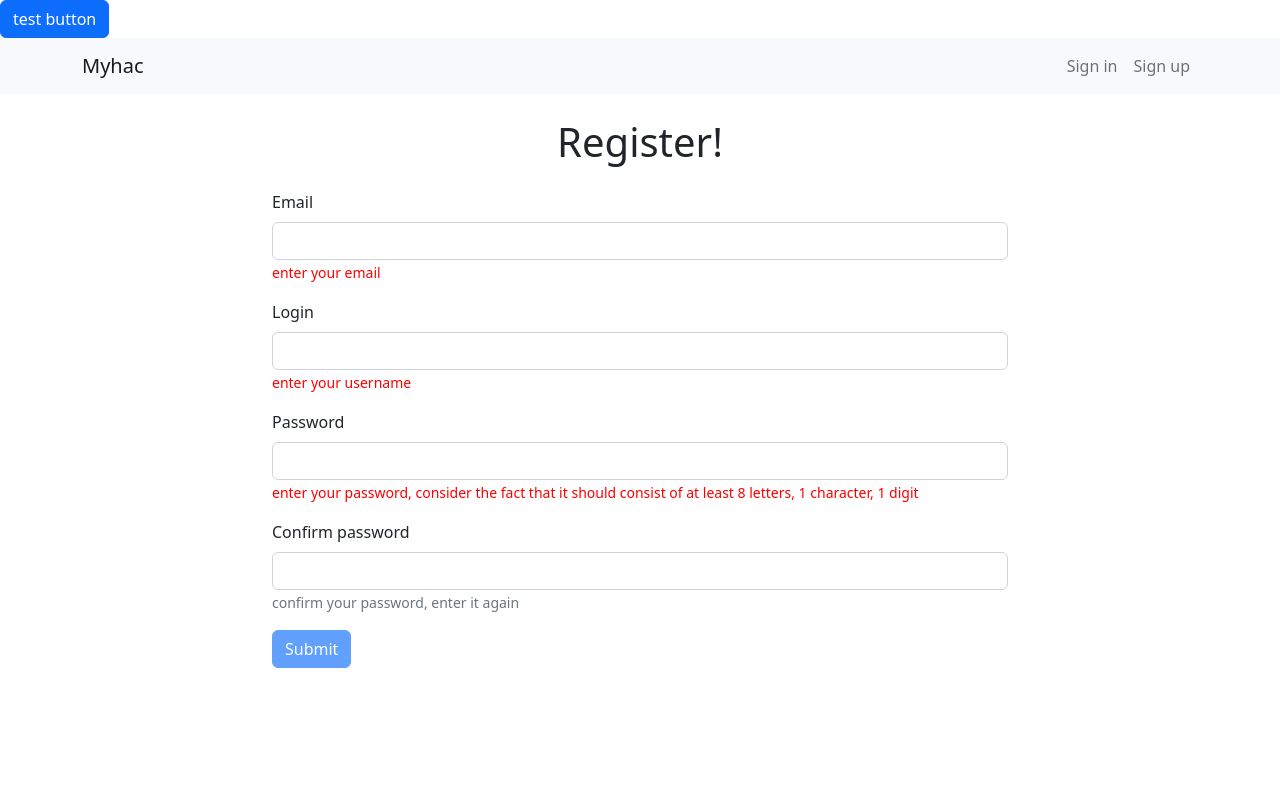
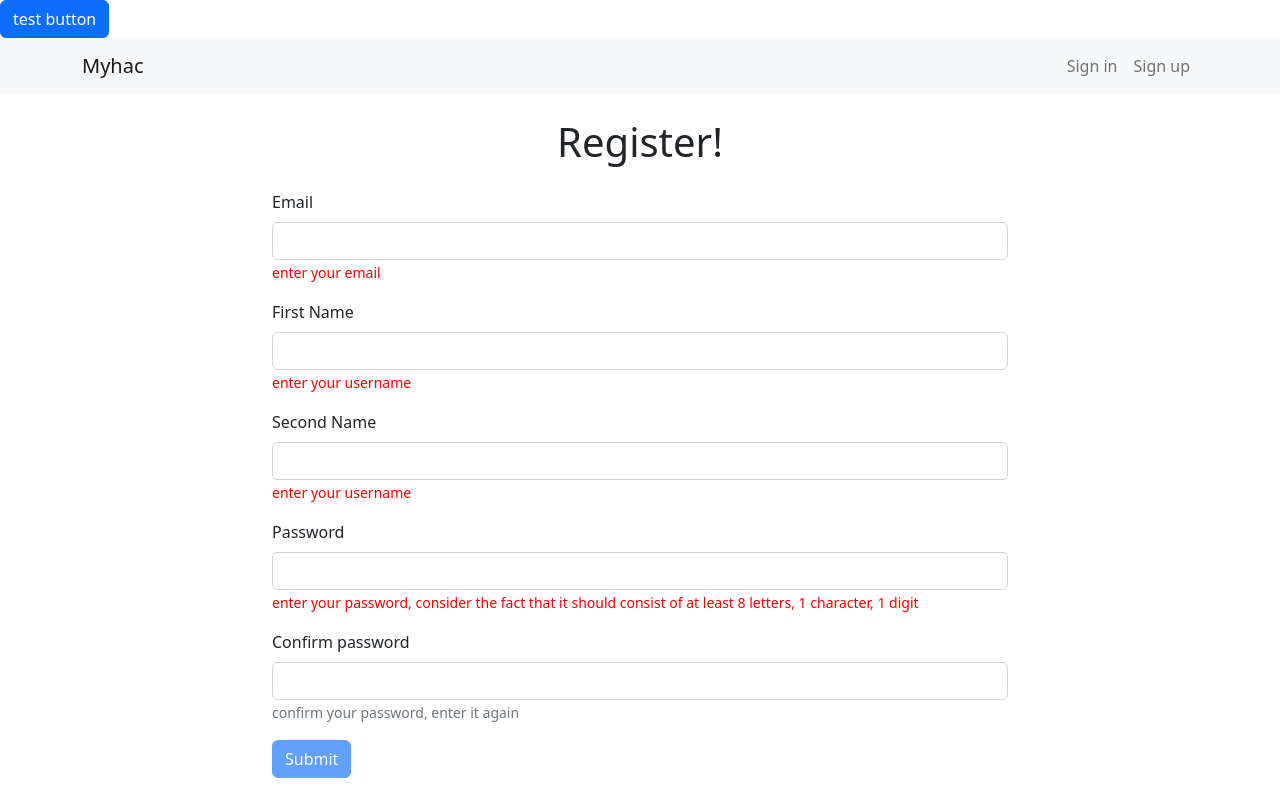
Before and after one commit to IlchenkoYegor/react-VP, a React (Create React App) app: page /register in a window 1280 px wide. Built offline with nearby package versions, Linux system fonts and the light colour scheme; no server answers.

Commit message:
added manual registration

```diff
--- a/src/App.js
+++ b/src/App.js
@@ -11,6 +11,7 @@ import Login from './pages/Login';
 import MainNavbar from './components/MainNavbar';
 import { Button } from 'react-bootstrap';
 import Map from './pages/Map';
+import CityChoose from './pages/CityChoose';
 
 
 
@@ -44,6 +45,9 @@ function App() {
         </Route>
         <Route path='/main' element={<Main/>}>
         </Route>
+        <Route path='/city' element={<CityChoose/>}>
+
+        </Route>
       </Routes>
       </div>
   );
--- a/src/components/MapInterface.js
+++ b/src/components/MapInterface.js
@@ -1,16 +1,41 @@
-import React from 'react'
+import React, { useState } from 'react'
+import { Form } from 'react-bootstrap'
 import RequestAFittingPointsButton from './RequestAFittingPointsButton'
 import SendResultsButton from './SendResultsButton'
 
 
 export default function MapInterface() {
+  const [amount, setAmount] = useState();
+  function onSubmitMostFitting(e){
+      e.preventDefault();
+      console.log("http://localhost:8000/findLocation");
+  }
+
+  function onSubmitMostSendSelected(e){
+    e.preventDefault();
+    console.log("http://localhost:8000/sendPoints");
+  }
+
+  function onAmountChange(e){
+    setAmount(e.target.value);
+  }
+
   return (
        <div>
     <div className='text-center '>Map</div>
-    <p className='mb-3'>From here you can point the destination of aid trucks, using the information from polling and start the polling</p>
+    <p className='mb-3 mt-3 ml-3'>From here you can point the destination of aid trucks, using the information from polling and start the polling</p>
     <p className='mb-3'>But firstly you have to choose the city where you wish to set the aid centers</p>
-        <RequestAFittingPointsButton className='mb-3'>find the most fitting points</RequestAFittingPointsButton>
-        <SendResultsButton>send selected locations</SendResultsButton>
+        <Form onSubmit={onSubmitMostFitting}>
+          <button className='btn mb-3'>find the most fitting points</button>
+          </Form>
+          <Form onSubmit={onSubmitMostSendSelected}>
+          <button className='btn mt-3 ml-3'>send selected locations</button>
+        </Form>
+        <Form>
+          <Form.Text>Enter the amount of points which you want to set</Form.Text>
+          <Form.Range min={1} max={100} onChange={onAmountChange}></Form.Range>
+          <Form.Label className='ctr'>{amount}</Form.Label>
+        </Form>
     </div>
 
   )
--- /dev/null
+++ b/src/pages/CityChoose.js
@@ -0,0 +1,12 @@
+import axios from 'axios'
+import React, { useEffect } from 'react'
+
+export default function CityChoose() {
+  useEffect(()=>{
+    axios.get("http://localhost:8000/cities")
+  })
+
+  return (
+    <div>CityChoose</div>
+  )
+}
--- a/src/pages/Register.js
+++ b/src/pages/Register.js
@@ -1,3 +1,4 @@
+import axios, { Axios, AxiosHeaders } from 'axios';
 import React, {useState} from 'react'
 import { Button, Col, Container, Form, FormGroup, Row } from 'react-bootstrap'
 
@@ -7,25 +8,33 @@ export default function Register() {
 
   const [email, setEmail] = useState("");
   const [emailValid, setEmailValid] = useState(false);
-  const [username, setUsername] = useState("");
-  const [usernameValid, setUsernameValid] = useState(false);
+  const [firstName, setFirstName] = useState("");
+  const [firstNameValid, setFirstNameValid] = useState(false);
+  const [secondName, setSecondName] = useState("");
+  const [secondNameValid, setSecondNameValid] = useState(false);
   const [password, setPassword] = useState("");
   const [passwordValid, setPasswordValid] = useState(false);
   const [confirmPassword, setConfirmPassword] = useState("");
 
   function validated(){
-    return emailValid && usernameValid && passwordValid;
+    return emailValid && firstNameValid && secondNameValid && passwordValid;
   }
 
   const onSubmit = async e =>{
     e.preventDefault();
     const register = {
-      email: email,
-      username: username,
+      username: email,
+      firstName: firstName,
+      secondName: secondName,
       password: password,
-      confirmedPassword: confirmPassword
+      repeatPassword: confirmPassword
     }
-    console.log(register);
+    let options = {headers: {
+        "Content-Type": "application/json"
+    }}
+    let result = axios.post("http://localhost:8080/api/user/register", register, options);
+    result.then(e => {console.log("all is ok "+ e.data)
+                      })
   }
 
   function validateAndSetPassword(e){
@@ -42,11 +51,18 @@ export default function Register() {
     setEmail(e);
   }
 
-  function validateAndSetUsername(e){
+  function validateAndSetFirstName(e){
     //TODO: Realize the regex mechanism to validate username
-    var regularExpression = /^[a-zA-z]+[a-zA-Z0-9]{6,16}$/;
-    setUsernameValid(regularExpression.test(e));
-    setPassword(e);
+    var regularExpression = /^[a-zA-z]{3,16}$/;
+    setFirstNameValid(regularExpression.test(e));
+    setFirstName(e);
+  }
+
+  function validateAndSetSecondName(e){
+    //TODO: Realize the regex mechanism to validate username
+    var regularExpression = /^[a-zA-z]{3,16}$/;
+    setSecondNameValid(regularExpression.test(e));
+    setSecondName(e);
   }
 
   return (
@@ -65,9 +81,14 @@ export default function Register() {
       </FormGroup>
 
     <FormGroup className='mb-3'>
-      <Form.Label>Login</Form.Label>
-      <Form.Control type='text' onChange={e => validateAndSetUsername(e.target.value)}></Form.Control>
-      <Form.Text style={!usernameValid?{color:'red'}:{color:'black'}}>enter your username</Form.Text>
+      <Form.Label>First Name</Form.Label>
+      <Form.Control type='text' onChange={e => validateAndSetFirstName(e.target.value)}></Form.Control>
+      <Form.Text style={!firstNameValid?{color:'red'}:{color:'black'}}>enter your username</Form.Text>
+    </FormGroup>
+    <FormGroup className='mb-3'>
+      <Form.Label>Second Name</Form.Label>
+      <Form.Control type='text' onChange={e => validateAndSetSecondName(e.target.value)}></Form.Control>
+      <Form.Text style={!secondNameValid?{color:'red'}:{color:'black'}}>enter your username</Form.Text>
     </FormGroup>
     <FormGroup className='mb-3'>
     <Form.Label>Password</Form.Label>
@@ -77,7 +98,7 @@ export default function Register() {
 
     <FormGroup className='mb-3'>
     <Form.Label>Confirm password</Form.Label>
-      <Form.Control type='password' ></Form.Control>
+      <Form.Control type='password' onChange={e => setConfirmPassword(e.target.value)}></Form.Control>
       <Form.Text>confirm your password, enter it again</Form.Text>
     </FormGroup>
     <Button type='submit' disabled={!validated()}> Submit </Button>
--- a/src/store.js
+++ b/src/store.js
@@ -1 +1,4 @@
-import { createStoreHook } from "react-redux";
+import { createStore } from "redux";
+
+
+createStore()
```
